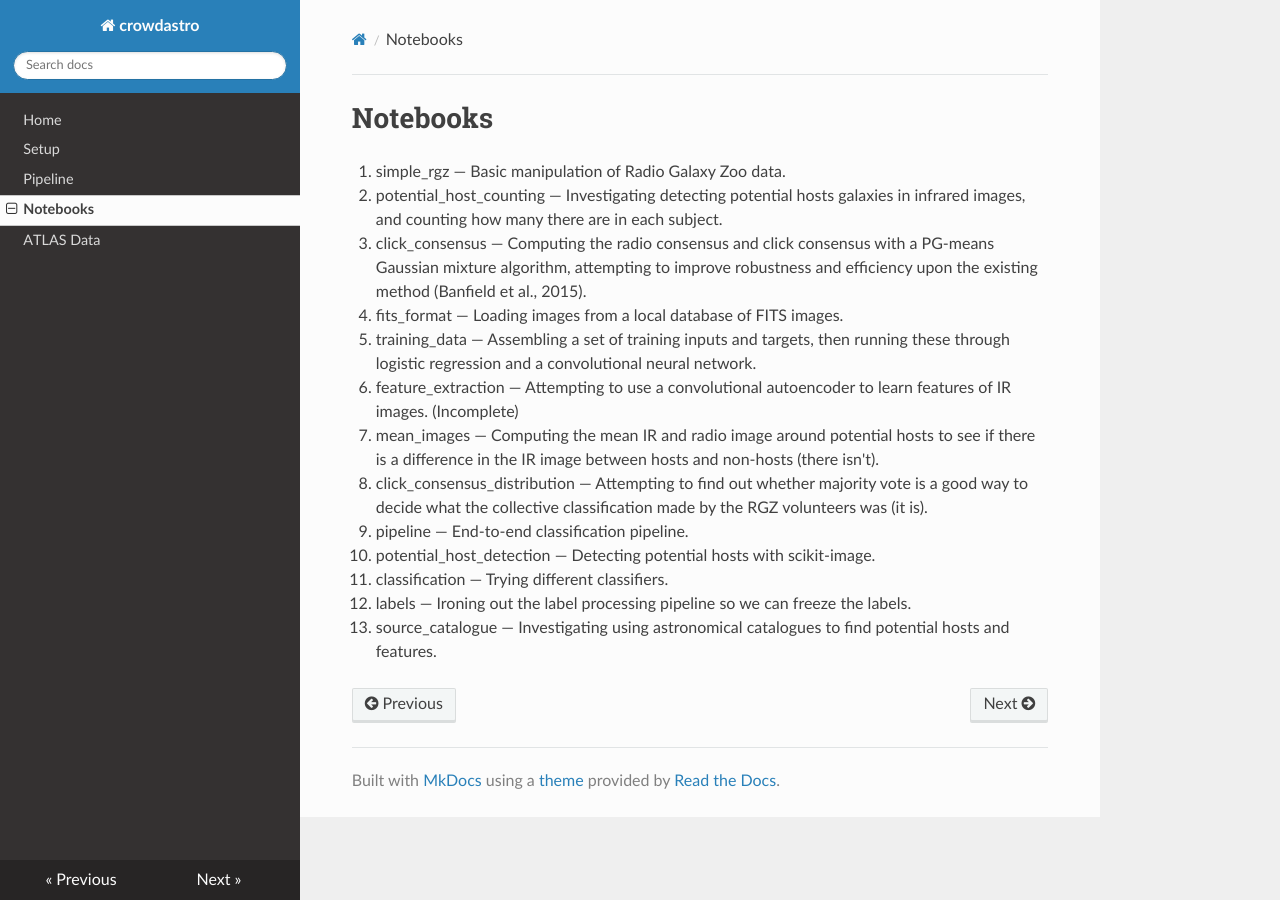
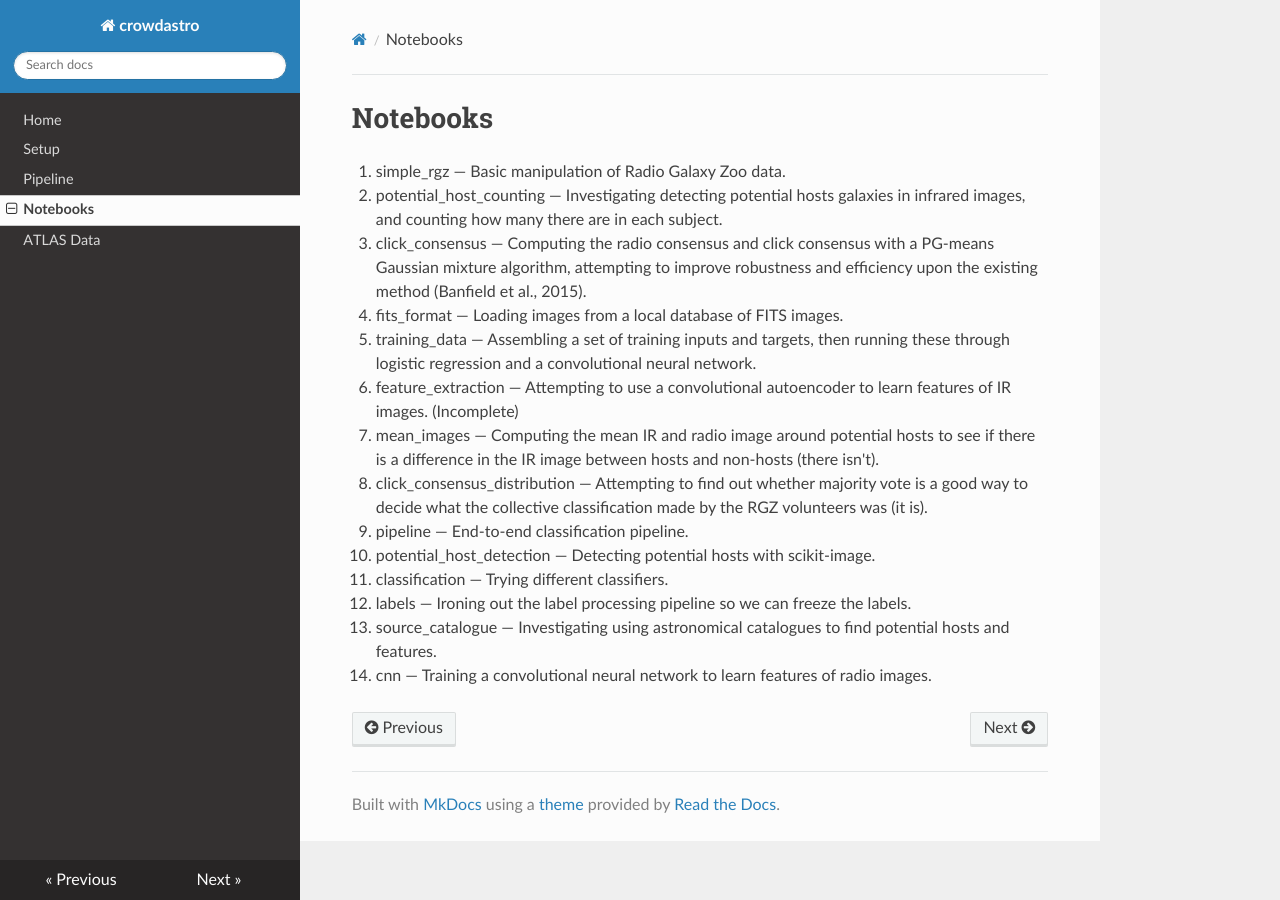
Before and after one commit to chengsoonong/crowdastro, an MkDocs documentation site: the page built from docs/notebooks.md, in a window 1280 px wide. Built offline with MkDocs 1.6.1, drawn with Linux system fonts in a browser that asks for light colours; nearby versions of some CDN libraries; old or Windows-style settings are respelled for this version of MkDocs.

Commit message:
Added 14th notebook (CNN) to docs.

```diff
--- a/docs/notebooks.md
+++ b/docs/notebooks.md
@@ -14,3 +14,4 @@
 11. classification &mdash; Trying different classifiers.
 12. labels &mdash; Ironing out the label processing pipeline so we can freeze the labels.
 13. source_catalogue &mdash; Investigating using astronomical catalogues to find potential hosts and features.
+14. cnn &mdash; Training a convolutional neural network to learn features of radio images.
```
